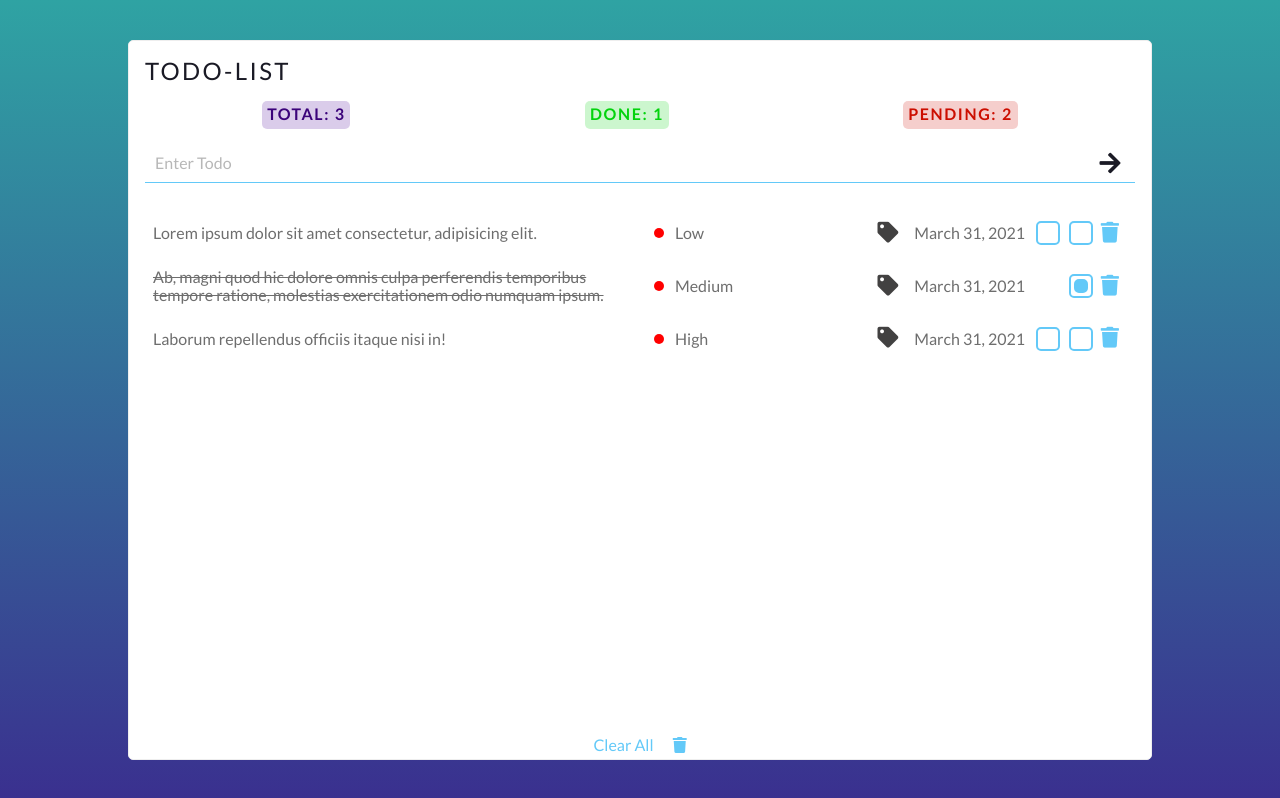
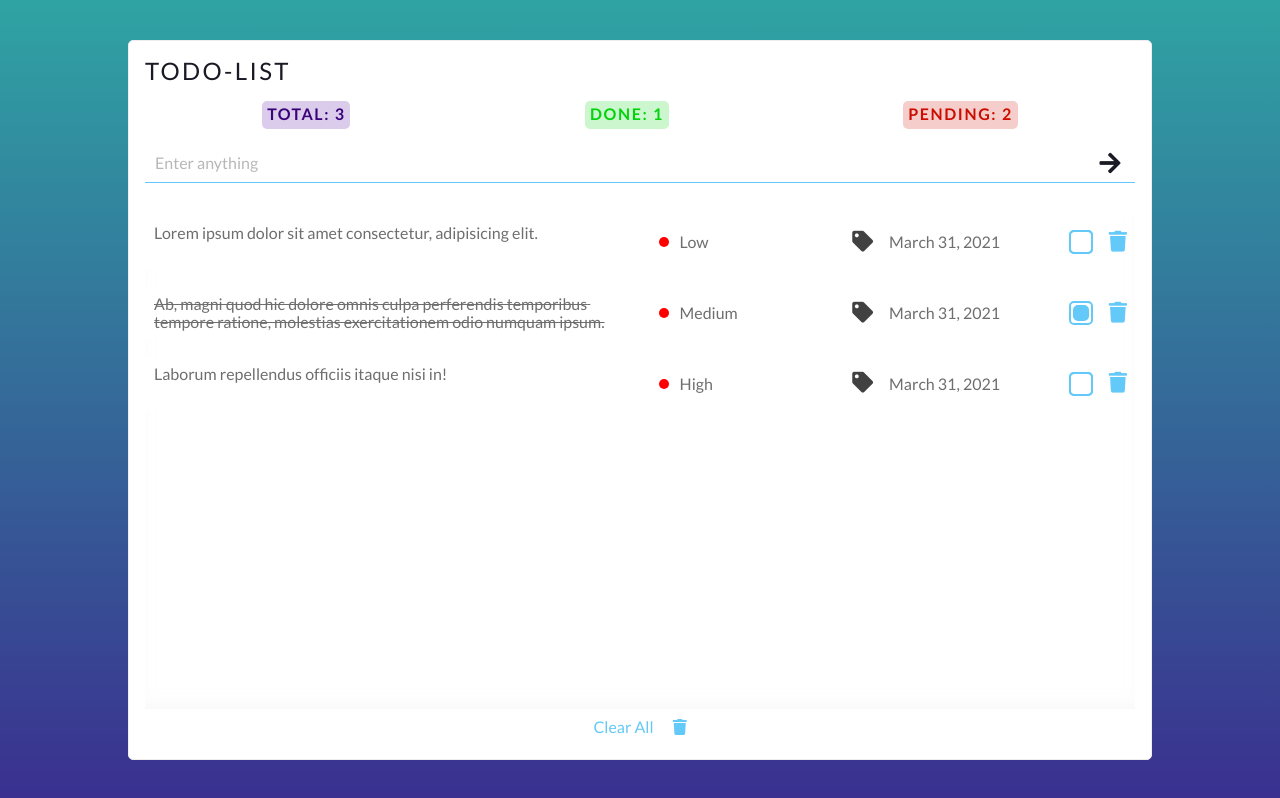
Before and after one commit to opv1/todo-vue, a Vue app: page / in a window 1280 px wide. Built offline with nearby package versions, Linux system fonts and the light colour scheme.

Commit message:
more beauty

```diff
--- a/src/components/Dashboard.vue
+++ b/src/components/Dashboard.vue
@@ -1,11 +1,14 @@
 <template>
   <div class="dashboard">
     <ul class="dashboard__list" v-if="todos.length !== 0">
-      <!-- <li class="dashboard__epmty" v-else>The list is empty</li> -->
       <li class="dashboard__item" v-for="todo of todos" :key="todo.id">
-        <span :class="['dashboard__description', { done: todo.complete }]">{{
-          todo.description
-        }}</span>
+        <textarea
+          :class="['dashboard__description', { done: todo.complete }]"
+          v-model="todo.description"
+          @keypress.enter="editDescription(todo)"
+          @keyup.enter="$event.target.blur()"
+          type="text"
+        />
         <div class="dashboard__control">
           <div class="dashboard__block">
             <i class="dashboard__color"></i>
@@ -19,14 +22,11 @@
             <input
               :id="todo.id"
               class="dashboard__input"
+              @change="completeTodo(todo.id)"
               type="checkbox"
               :checked="todo.complete"
             />
-            <label
-              class="dashboard__label"
-              :for="todo.id"
-              @click="completeTodo(todo.id)"
-            />
+            <label class="dashboard__label" :for="todo.id" />
             <button
               class="dashboard__delete"
               @click.prevent="deleteTodo(todo.id)"
@@ -36,6 +36,9 @@
           </div>
         </div>
       </li>
+    </ul>
+    <ul class="dashboard__list" v-else>
+      <li class="dashboard__empty">The list is empty</li>
     </ul>
     <button
       class="dashboard__clear"
@@ -56,7 +59,12 @@ export default {
     ...mapGetters(['todos']),
   },
   methods: {
-    ...mapActions(['deleteTodo', 'completeTodo', 'clearAll']),
+    ...mapActions([
+      'deleteTodo',
+      'completeTodo',
+      'editDescription',
+      'clearAll',
+    ]),
   },
 }
 </script>
@@ -67,7 +75,7 @@ export default {
   flex-direction: column;
   align-items: center;
   justify-content: space-between;
-  height: 80%;
+  height: calc(100% - 155px);
 
   &__list {
     display: flex;
@@ -78,12 +86,29 @@ export default {
     margin: 0;
     padding: 0;
     width: 100%;
+    height: 100%;
+    box-shadow: inset 0 -10px 35px -30px rgba(194, 194, 194, 0.644);
+    scrollbar-color: rgba(113, 113, 114, 0.356) transparent;
+    scrollbar-width: thin;
+
+    &::-webkit-scrollbar {
+      width: 10px;
+    }
+
+    &::-webkit-scrollbar-track {
+      background: transparent;
+    }
+
+    &::-webkit-scrollbar-thumb {
+      border: 1px solid #eee;
+      border-radius: 20px;
+      background-color: rgba(113, 113, 114, 0.356);
+    }
   }
 
   &__item {
     display: flex;
     align-items: center;
-    padding: 0 0.5rem;
     width: 100%;
 
     &:not(:last-child) {
@@ -91,9 +116,40 @@ export default {
     }
   }
 
+  &__empty {
+    font-size: 1.5rem;
+  }
+
   &__description {
+    outline: none;
+    border: 1px solid transparent;
+    border-radius: 5px;
+    padding: 0.5rem;
     width: 100%;
+    height: 100%;
     color: rgb(110, 110, 110);
+    transition: border 0.3s;
+    resize: none;
+    scrollbar-color: rgba(113, 113, 114, 0.356) transparent;
+    scrollbar-width: thin;
+
+    &::-webkit-scrollbar {
+      width: 10px;
+    }
+
+    &::-webkit-scrollbar-track {
+      background: transparent;
+    }
+
+    &::-webkit-scrollbar-thumb {
+      border: 1px solid #eee;
+      border-radius: 20px;
+      background-color: rgba(113, 113, 114, 0.356);
+    }
+
+    &:focus {
+      border: 1px solid rgb(99, 201, 248);
+    }
 
     &.done {
       text-decoration: line-through;
@@ -106,22 +162,25 @@ export default {
     justify-content: space-between;
     padding-left: 0.5rem;
     width: 100%;
+    height: 100%;
   }
 
   &__block {
     display: flex;
     align-items: center;
+    width: 100%;
     height: 100%;
-
-    &:not(:last-child) {
-      width: 100%;
-    }
 
     i {
       margin: 0.5rem;
       font-size: 1.3rem;
       color: rgb(66, 65, 65);
       cursor: pointer;
+    }
+
+    &:last-child {
+      justify-content: flex-end;
+      width: 50%;
     }
   }
 
@@ -148,10 +207,10 @@ export default {
 
     &:checked + label::before {
       position: absolute;
-      left: -19px;
-      top: -7px;
-      width: 10px;
-      height: 10px;
+      left: -28px;
+      top: -8px;
+      width: 12px;
+      height: 12px;
       background: rgb(99, 201, 248);
     }
   }
@@ -162,7 +221,7 @@ export default {
     &::before {
       content: '';
       position: absolute;
-      left: -57px;
+      left: -32px;
       top: -12px;
       border: 2px solid rgb(99, 201, 248);
       border-radius: 5px;
@@ -173,7 +232,7 @@ export default {
     &::after {
       content: '';
       position: absolute;
-      left: -24px;
+      left: -32px;
       top: -12px;
       border: 2px solid rgb(99, 201, 248);
       border-radius: 5px;
--- a/src/components/Header.vue
+++ b/src/components/Header.vue
@@ -11,12 +11,15 @@
         class="header__input"
         v-model="value"
         type="text"
-        placeholder="Enter Todo"
+        :placeholder="placeholder"
       />
-      <button class="header__button" @click.prevent="addTodo(value)">
+      <button class="header__button" @click.prevent="submitForm">
         <i class="fas fa-arrow-right"></i>
       </button>
     </form>
+    <span class="header__error" v-show="error"
+      >Please do not leave the field empty</span
+    >
   </div>
 </template>
 
@@ -27,11 +30,16 @@ export default {
   name: 'Header',
   data: () => ({
     value: '',
+    placeholder: 'Enter anything',
   }),
   computed: {
-    ...mapGetters(['todos', 'doneTodos', 'pendingTodos']),
+    ...mapGetters(['error', 'todos', 'doneTodos', 'pendingTodos']),
   },
   methods: {
+    submitForm() {
+      this.addTodo(this.value)
+      this.value = ''
+    },
     ...mapActions(['addTodo']),
   },
 }
@@ -125,5 +133,10 @@ export default {
       background: rgba(58, 56, 56, 0.089);
     }
   }
+
+  &__error {
+    padding: 0.5rem;
+    color: #f00;
+  }
 }
 </style>
--- a/src/store/index.js
+++ b/src/store/index.js
@@ -4,6 +4,7 @@ import { dateFormat } from '@/utils/dateFormat'
 
 export default createStore({
   state: {
+    error: false,
     todos: [
       {
         id: 1,
@@ -31,11 +32,15 @@ export default createStore({
     ],
   },
   mutations: {
+    setError(state, payload) {
+      state.error = payload
+    },
     setTodos(state, payload) {
       state.todos = payload
     },
   },
   getters: {
+    error: (state) => state.error,
     todos: (state) => state.todos,
     doneTodos: (state) =>
       [...state.todos].filter((todo) => todo.complete === true),
@@ -44,6 +49,12 @@ export default createStore({
   },
   actions: {
     addTodo({ commit, state }, todoDescription) {
+      if (!todoDescription) {
+        return commit('setError', true)
+      } else {
+        commit('setError', false)
+      }
+
       const todos = [...state.todos]
 
       const newTodo = {
@@ -74,6 +85,17 @@ export default createStore({
 
       commit('setTodos', todos)
     },
+    editDescription({ commit, state }, todoEdited) {
+      const todos = [...state.todos].filter((todo) => {
+        if (todo.id === todoEdited.id) {
+          todo.description = todoEdited.description
+        }
+
+        return todo
+      })
+
+      commit('setTodos', todos)
+    },
     clearAll({ commit }) {
       commit('setTodos', [])
     },
```
Also changed, not shown: src/_variables.scss (added).
